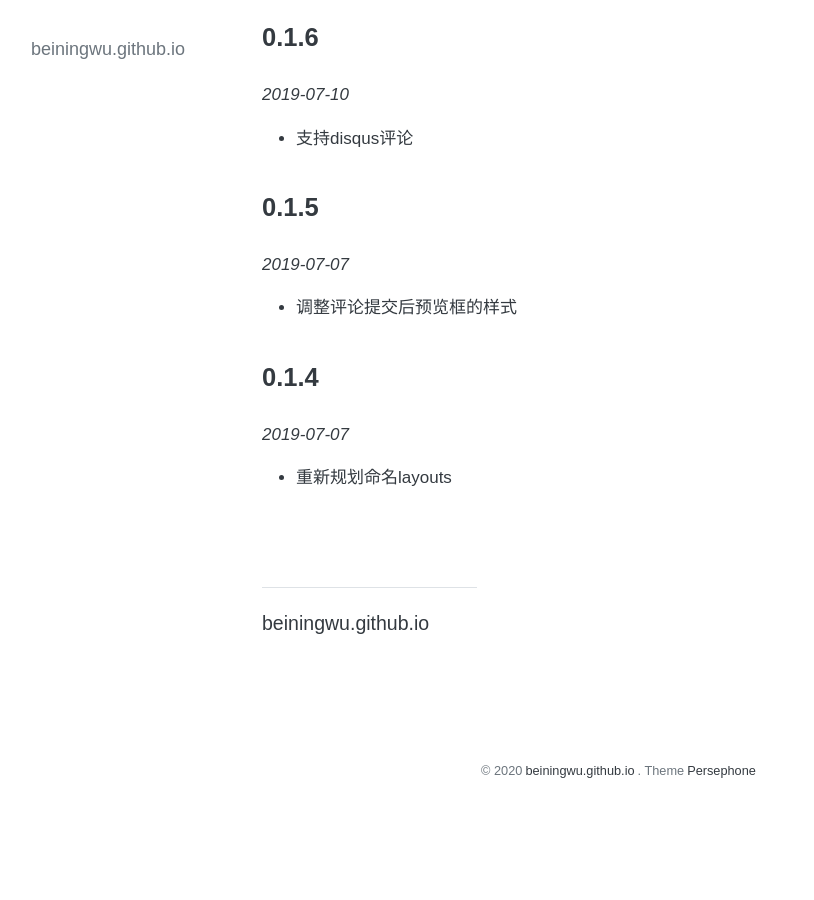
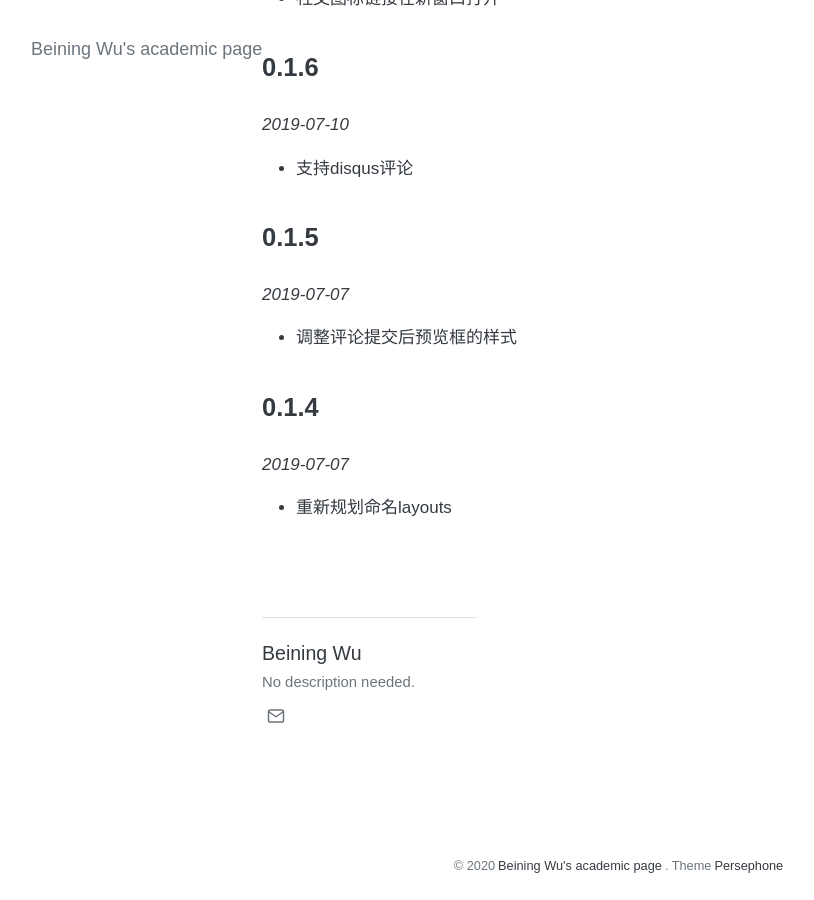
Before and after one commit to Arischuetle/beiningwu.github.io, a Jekyll site: the page built from CHANGELOG.md, in a window 1280 px wide and 900 px high, scrolled down 1507 px. Shown: the whole window, without its empty margins (20-834 px from the left). Built offline with Jekyll 4.4.1, drawn with Linux system fonts in a browser that asks for light colours; our own code applies the rules of GitHub Pages for plain Markdown files; before the commit the page ends 2312 px from its top, so only the background shows below that; part of the change alters nothing that is shown.

Commit message:
Update _config.yml

```diff
--- a/_config.yml
+++ b/_config.yml
@@ -1,8 +1,8 @@
-# title: Your Site Title
-# description: The description of your site.
-# email: your-email@address.com
+title: Beining Wu's academic page
+description: No description needed.
+email: andrewwu0718@gmail.com
 
-# author: Your name #  Default is your site title.
+author: Beining Wu #  Default is your site title.
 
 # # Your social accounts.
 # social:
@@ -22,55 +22,55 @@
 # # The RSS link of your blog.
 # rss: "/feed.xml"
 
-# # The followings are settings for displays of your blog.
-# theme_setting:
-#   # The slides count in the slides layout. Default is 4.
-#   slides_count: 5
-#   # The ← back URL on the top of your post page. Default is your site's home page.
-#   blog_page: "blog/index.md"
-#   # The URL on your name on the bottom of your post and page. Default is your site's home page.
-#   about_page: "about.md"
-#   #  The URL of the menu icon(which has three black lines). Will be shown on the slides/book/chapter layouts It won't be shown if blank.
-#   archive_page: "archive.md"
-#   # The nav links on the top right of home/page/post/blog layout. You can set a local page(by setting a layout's path) or and external link ( both title and url are required) here.
-#   nav_pages:
-#     - "about.md"
-#     -
-#       title: "External Link Title"
-#       url: "https://your-external-link.com"
-#   # Every default value in the following settings is false. You can set them globally here or separately in a single post/page/chapter.
-#   code: true # Code highlight.
-#   math: true # Mathjax
-#   mermaid: true # Mermaid
-#   #  Locales of this theme.
-#   lang:
-#     category_all: All # The first tag in the categories bar on the blog layout page. By clicking it all of your posts will be shown. Default is 'All'.
-#     blog_title: Blog # The text of ← back url on the top of the post layout.  Default is 'Home'.
-#     # The locales of the comment controls.
-#     comment:
-#       user: "昵称"
-#       email: "邮箱"
-#       url: "链接"
-#       message: "说点什么吧..."
-#       reply: "回复"
+# The followings are settings for displays of your blog.
+theme_setting:
+  # The slides count in the slides layout. Default is 4.
+  slides_count: 5
+  # The ← back URL on the top of your post page. Default is your site's home page.
+  blog_page: "blog/index.md"
+  # The URL on your name on the bottom of your post and page. Default is your site's home page.
+  about_page: "about.md"
+  #  The URL of the menu icon(which has three black lines). Will be shown on the slides/book/chapter layouts It won't be shown if blank.
+  archive_page: "archive.md"
+  # The nav links on the top right of home/page/post/blog layout. You can set a local page(by setting a layout's path) or and external link ( both title and url are required) here.
+  nav_pages:
+    - "about.md"
+    -
+      title: "External Link Title"
+      url: "https://your-external-link.com"
+  # Every default value in the following settings is false. You can set them globally here or separately in a single post/page/chapter.
+  code: true # Code highlight.
+  math: true # Mathjax
+  mermaid: true # Mermaid
+  #  Locales of this theme.
+  lang:
+    category_all: All # The first tag in the categories bar on the blog layout page. By clicking it all of your posts will be shown. Default is 'All'.
+    blog_title: Blog # The text of ← back url on the top of the post layout.  Default is 'Home'.
+    # The locales of the comment controls.
+    comment:
+      user: "昵称"
+      email: "邮箱"
+      url: "链接"
+      message: "说点什么吧..."
+      reply: "回复"
 
-# head_code: |
-#   <!-- Extra codes in the head of your site pages. You can add your Google Analysis codes here! -->
+head_code: |
+  <!-- Extra codes in the head of your site pages. You can add your Google Analysis codes here! -->
 
-# # The settings of comments.
-# comment:
-#   # You should set it to enable comment
-#   enabled: true
-#   # Your comment provider
-#   provider: disqus # static/disqus
-#   # If provider == disqus
-#   disqus:
-#     name: website_name
-#   # Or provider == static
-#   static:
-#     # Your static comment url.
-#     postUrl:  https://api.staticman.net/v2/connect/GITHUB-USERNAME/GITHUB-REPOSITORY
-# # The settings of local smileys used in static comments. The jekyll-smiley plugin is required.
-# smiley:
-#   enabled: true
-#   dir: img/smileys
+# The settings of comments.
+comment:
+  # You should set it to enable comment
+  enabled: true
+  # Your comment provider
+  provider: disqus # static/disqus
+  # If provider == disqus
+  disqus:
+    name: website_name
+  # Or provider == static
+  static:
+    # Your static comment url.
+    postUrl:  https://api.staticman.net/v2/connect/GITHUB-USERNAME/GITHUB-REPOSITORY
+# The settings of local smileys used in static comments. The jekyll-smiley plugin is required.
+smiley:
+  enabled: true
+  dir: img/smileys
```
